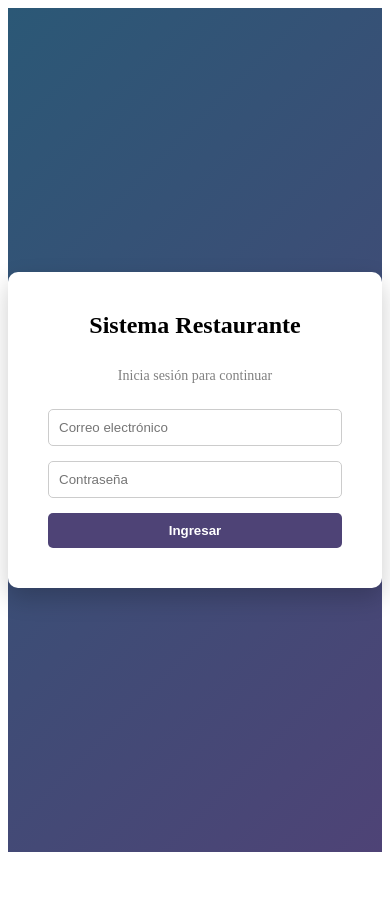
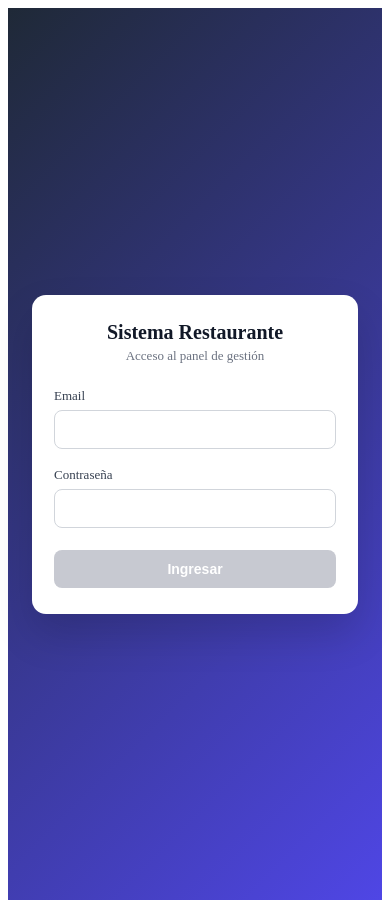
Before and after one commit to GabrielPanta/frontRestaurant, an Angular app: page /login in a window 390 px wide. Before the commit the page ends 860 px from the top, so only its background shows below. Built offline with nearby package versions, Linux system fonts and the light colour scheme.

Commit message:
mejoras en vistas login, crear usuario, cocina

```diff
--- a/src/app/features/admin/mesas/mesas.component.html
+++ b/src/app/features/admin/mesas/mesas.component.html
@@ -104,7 +104,7 @@
 
       <!-- PEDIDO -->
       <div class="detalle">
-        <h4>Pedido</h4>
+        <h4 *ngIf="itemsPedido.length > 0">Pedido: {{ pedidoActivo.estado }}</h4>
 
         <div class="detalle-scroll" *ngIf="itemsPedido.length > 0">
           <div
@@ -124,7 +124,7 @@
         </div>
 
         <div class="pedido-vacio" *ngIf="itemsPedido.length === 0">
-          Sin productos
+          Agrega platos al pedido
         </div>
       </div>
 
--- a/src/app/features/admin/usuarios/crear-usuario.component.css
+++ b/src/app/features/admin/usuarios/crear-usuario.component.css
@@ -1,77 +1,123 @@
 .contenedor {
   display: flex;
   justify-content: center;
-align-items: center;
+  align-items: flex-start;
   padding: 40px 20px;
 }
 
+/* CARD */
 .form-card {
   width: 100%;
-max-width: 420px;
+  max-width: 440px;
   background: #ffffff;
-padding: 30px;
+  padding: 28px;
   border-radius: 16px;
-box-shadow: 0 10px 30px rgba(0, 0, 0, 0.08);
-display: flex;
-flex-direction: column;
-gap: 20px;
+  box-shadow: 0 8px 26px rgba(0,0,0,0.08);
 }
 
-.form-card h2 {
+/* HEADER */
+.form-header {
+  margin-bottom: 18px;
+}
+
+.form-header h2 {
   margin: 0;
-text-align: center;
   font-size: 22px;
   font-weight: 600;
-color: #333;
+  color: #111827;
 }
 
+.form-header p {
+  margin: 4px 0 0 0;
+  font-size: 13px;
+  color: #6b7280;
+}
+
+/* FORM */
 form {
   display: flex;
   flex-direction: column;
-gap: 15px;
+  gap: 14px;
 }
 
+.campo {
+  display: flex;
+  flex-direction: column;
+  gap: 6px;
+}
+
+label {
+  font-size: 13px;
+  font-weight: 500;
+  color: #374151;
+}
+
+/* INPUTS */
 input,
 select {
-padding: 12px 14px;
-border-radius: 10px;
-border: 1px solid #dcdcdc;
+  padding: 11px 12px;
+  border-radius: 8px;
+  border: 1px solid #d1d5db;
   font-size: 14px;
-transition: 0.2s;
+  transition: border 0.15s, box-shadow 0.15s;
   outline: none;
+  background: #fff;
 }
 
 input:focus,
 select:focus {
-border-color: #1976d2;
-box-shadow: 0 0 0 2px rgba(25, 118, 210, 0.15);
+  border-color: #4f46e5;
+  box-shadow: 0 0 0 3px rgba(79,70,229,0.15);
 }
 
 select {
   cursor: pointer;
 }
 
-button {
-padding: 12px;
-border-radius: 10px;
+/* BUTTON */
+.btn-primario {
+  margin-top: 6px;
+  padding: 11px;
+  border-radius: 8px;
   border: none;
   font-size: 14px;
   font-weight: 500;
   cursor: pointer;
-background: #1976d2;
+  background: #4f46e5;
   color: white;
-transition: 0.2s;
+  transition: background 0.15s, transform 0.05s;
 }
 
-button:hover {
-background: #1565c0;
+.btn-primario:hover {
+  background: #4338ca;
 }
 
-button:active {
+.btn-primario:active {
   transform: scale(0.98);
 }
 
-button:disabled {
-background: #bdbdbd;
+.btn-primario:disabled {
+  background: #c7c9d1;
   cursor: not-allowed;
 }
+
+/* RESPONSIVE */
+@media (max-width: 600px) {
+  .contenedor {
+    padding: 20px 14px;
+  }
+
+  .form-card {
+    padding: 22px;
+    border-radius: 14px;
+  }
+
+  .form-header h2 {
+    font-size: 20px;
+  }
+
+  input,
+  select {
+    font-size: 13px;
+  }
+}
--- a/src/app/features/admin/usuarios/crear-usuario.component.html
+++ b/src/app/features/admin/usuarios/crear-usuario.component.html
@@ -1,45 +1,68 @@
+<div class="contenedor">
+
   <div class="form-card">
 
-  <h2>Crear Usuario</h2>
+    <div class="form-header">
+      <h2>Nuevo usuario</h2>
+      <p>Crear cuenta para acceso al sistema</p>
+    </div>
 
-  <form (ngSubmit)="crearUsuario()">
+    <form (ngSubmit)="crearUsuario()" #f="ngForm">
 
+      <div class="campo">
+        <label>Nombre</label>
         <input
           type="text"
-      placeholder="Nombre"
           [(ngModel)]="usuario.nombre"
           name="nombre"
           required>
+      </div>
 
+      <div class="campo">
+        <label>Email</label>
         <input
           type="email"
-      placeholder="Email"
           [(ngModel)]="usuario.email"
           name="email"
           required>
+      </div>
 
+      <div class="campo">
+        <label>Contraseña</label>
         <input
           type="password"
-      placeholder="Contraseña"
           [(ngModel)]="usuario.password"
           name="password"
           required>
+      </div>
 
+      <div class="campo">
+        <label>Rol</label>
         <select
           [(ngModel)]="usuario.rol"
           name="rol"
           required>
+
+          <option value="" disabled selected>
+            Seleccionar rol
+          </option>
 
           <option *ngFor="let r of roles" [value]="r">
             {{ r }}
           </option>
 
         </select>
+      </div>
 
-    <button type="submit">
-      Crear Usuario
+      <button
+        type="submit"
+        class="btn-primario"
+        [disabled]="f.invalid">
+        Crear usuario
       </button>
 
     </form>
 
   </div>
+
+</div>
--- a/src/app/features/auth/login/login.component.css
+++ b/src/app/features/auth/login/login.component.css
@@ -1,56 +1,125 @@
+/* FONDO */
 .login-container {
-  height: 100vh;
+  min-height: 100vh;
   display: flex;
+  align-items: center;
   justify-content: center;
-  align-items: center;
-  background: linear-gradient(135deg, #2b5876, #4e4376);
+  padding: 24px;
+  background: linear-gradient(135deg, #1f2937, #4f46e5);
 }
 
+/* WRAPPER */
+.login-wrapper {
+  width: 100%;
+  max-width: 420px;
+}
+
+/* CARD */
 .login-card {
-  background: white;
-  padding: 40px;
-  border-radius: 10px;
-  width: 320px;
+  background: #ffffff;
+  padding: 32px 28px;
+  border-radius: 16px;
+  box-shadow: 0 20px 40px rgba(0,0,0,0.15);
   display: flex;
   flex-direction: column;
-  gap: 15px;
-  box-shadow: 0 10px 25px rgba(0,0,0,0.2);
+  gap: 18px;
 }
 
-.login-card h2 {
+/* HEADER */
+.login-header {
   text-align: center;
-  margin: 0;
+  margin-bottom: 6px;
 }
 
-.subtitle {
-  text-align: center;
-  font-size: 14px;
-  color: gray;
-  margin-bottom: 10px;
+.login-header h1 {
+  margin: 0;
+  font-size: 22px;
+  font-weight: 600;
+  color: #111827;
+}
+
+.login-header p {
+  margin: 4px 0 0 0;
+  font-size: 13px;
+  color: #6b7280;
+}
+
+/* CAMPOS */
+.campo {
+  display: flex;
+  flex-direction: column;
+  gap: 6px;
+}
+
+label {
+  font-size: 13px;
+  font-weight: 500;
+  color: #374151;
 }
 
 input {
-  padding: 10px;
-  border-radius: 5px;
-  border: 1px solid #ccc;
+  padding: 11px 12px;
+  border-radius: 8px;
+  border: 1px solid #d1d5db;
+  font-size: 14px;
+  outline: none;
+  transition: border 0.15s, box-shadow 0.15s;
 }
 
-button {
-  padding: 10px;
-  border: none;
-  background: #4e4376;
-  color: white;
-  border-radius: 5px;
-  cursor: pointer;
-  font-weight: bold;
+input:focus {
+  border-color: #4f46e5;
+  box-shadow: 0 0 0 3px rgba(79,70,229,0.15);
 }
 
-button:hover {
-  opacity: 0.9;
+/* BOTON */
+.btn-login {
+  margin-top: 4px;
+  padding: 11px;
+  border-radius: 8px;
+  border: none;
+  font-size: 14px;
+  font-weight: 600;
+  cursor: pointer;
+  background: #4f46e5;
+  color: white;
+  transition: background 0.15s, transform 0.05s;
 }
 
+.btn-login:hover {
+  background: #4338ca;
+}
+
+.btn-login:active {
+  transform: scale(0.98);
+}
+
+.btn-login:disabled {
+  background: #c7c9d1;
+  cursor: not-allowed;
+}
+
+/* ERROR */
 .error {
-  color: red;
+  background: #fee2e2;
+  color: #b91c1c;
+  font-size: 13px;
+  padding: 8px 10px;
+  border-radius: 8px;
   text-align: center;
-  font-size: 13px;
 }
+
+/* RESPONSIVE */
+@media (max-width: 480px) {
+  .login-card {
+    padding: 26px 22px;
+    border-radius: 14px;
+  }
+
+  .login-header h1 {
+    font-size: 20px;
+  }
+
+  input {
+    font-size: 13px;
+  }
+}
--- a/src/app/features/auth/login/login.component.html
+++ b/src/app/features/auth/login/login.component.html
@@ -1,13 +1,46 @@
 <div class="login-container">
-  <form class="login-card" [formGroup]="form" (ngSubmit)="submit()">
-    <h2>Sistema Restaurante</h2>
-    <p class="subtitle">Inicia sesión para continuar</p>
 
-    <input type="email" placeholder="Correo electrónico" formControlName="email">
-    <input type="password" placeholder="Contraseña" formControlName="password">
+  <div class="login-wrapper">
 
-    <button type="submit">Ingresar</button>
+    <form
+      class="login-card"
+      [formGroup]="form"
+      (ngSubmit)="submit()">
 
-    <p class="error" *ngIf="error">{{ error }}</p>
-  </form>
+      <div class="login-header">
+        <h1>Sistema Restaurante</h1>
+        <p>Acceso al panel de gestión</p>
+      </div>
+
+      <div class="campo">
+        <label>Email</label>
+        <input
+          type="email"
+          formControlName="email"
+          autocomplete="username">
+      </div>
+
+      <div class="campo">
+        <label>Contraseña</label>
+        <input
+          type="password"
+          formControlName="password"
+          autocomplete="current-password">
+      </div>
+
+      <button
+        type="submit"
+        class="btn-login"
+        [disabled]="form.invalid">
+        Ingresar
+      </button>
+
+      <div class="error" *ngIf="error">
+        {{ error }}
+      </div>
+
+    </form>
+
+  </div>
+
 </div>
--- a/src/app/features/cocina/cocina.component.css
+++ b/src/app/features/cocina/cocina.component.css
@@ -1,54 +1,162 @@
 .cocina-container {
   padding: 20px;
+  max-width: 1400px;
+  margin: auto;
 }
 
-h2 {
-  margin-bottom: 20px;
+/* HEADER */
+.header {
+  display: flex;
+  justify-content: space-between;
+  align-items: center;
+  margin-bottom: 24px;
 }
 
-.sin-pedidos {
-  background: #f5f5f5;
-  padding: 15px;
-  border-radius: 8px;
+.header h2 {
+  font-size: 22px;
+  font-weight: 600;
+  color: #111827;
 }
 
+.contador {
+  background: #111827;
+  color: white;
+  padding: 6px 12px;
+  border-radius: 8px;
+  font-size: 13px;
+}
+
+/* SIN PEDIDOS */
+.sin-pedidos {
+  background: #f3f4f6;
+  border: 1px dashed #d1d5db;
+  padding: 20px;
+  border-radius: 10px;
+  text-align: center;
+  color: #6b7280;
+}
+
+/* GRID */
+.pedidos-grid {
+  display: grid;
+  grid-template-columns: repeat(auto-fill, minmax(260px, 1fr));
+  gap: 18px;
+}
+
+/* CARD PEDIDO */
 .pedido-card {
   background: white;
-  border-radius: 10px;
+  border-radius: 14px;
   padding: 16px;
-  margin-bottom: 16px;
-  box-shadow: 0 2px 6px rgba(0,0,0,0.1);
+  display: flex;
+  flex-direction: column;
+  box-shadow: 0 4px 12px rgba(0,0,0,0.08);
+  border-left: 6px solid #f59e0b;
 }
 
+/* HEADER CARD */
 .pedido-header {
   display: flex;
   justify-content: space-between;
-  margin-bottom: 10px;
-  font-weight: 600;
+  align-items: center;
+  margin-bottom: 14px;
 }
 
-.tabla-cocina {
-  width: 100%;
-  border-collapse: collapse;
-  margin-bottom: 12px;
+.pedido-info {
+  display: flex;
+  flex-direction: column;
 }
 
-.tabla-cocina th,
-.tabla-cocina td {
-  border-bottom: 1px solid #eee;
-  padding: 8px;
-  text-align: left;
+.pedido-id {
+  font-size: 18px;
+  font-weight: 700;
+  color: #111827;
 }
 
+.mesa {
+  font-size: 13px;
+  color: #6b7280;
+}
+
+.estado {
+  background: #f59e0b;
+  color: white;
+  font-size: 11px;
+  padding: 4px 8px;
+  border-radius: 6px;
+}
+
+/* ITEMS */
+.items {
+  flex: 1;
+  display: flex;
+  flex-direction: column;
+  gap: 6px;
+  margin-bottom: 14px;
+}
+
+.item {
+  display: flex;
+  justify-content: space-between;
+  padding: 6px 8px;
+  border-bottom: 1px dashed #e5e7eb;
+}
+
+.nombre {
+  font-size: 14px;
+  color: #111827;
+}
+
+.cantidad {
+  font-size: 14px;
+  font-weight: 600;
+  color: #111827;
+}
+
+/* BOTON */
 .btn-listo {
-  background: #28a745;
+  background: #16a34a;
   color: white;
   border: none;
-  padding: 8px 14px;
-  border-radius: 6px;
+  padding: 10px;
+  border-radius: 8px;
   cursor: pointer;
+  font-size: 14px;
+  font-weight: 500;
 }
 
 .btn-listo:hover {
-  background: #218838;
+  background: #15803d;
 }
+
+/* RESPONSIVE */
+@media (max-width: 900px) {
+  .pedidos-grid {
+    grid-template-columns: repeat(auto-fill, minmax(220px, 1fr));
+  }
+}
+
+@media (max-width: 600px) {
+  .cocina-container {
+    padding: 14px;
+  }
+
+  .header {
+    flex-direction: column;
+    align-items: flex-start;
+    gap: 8px;
+  }
+
+  .pedido-card {
+    padding: 14px;
+  }
+
+  .pedido-id {
+    font-size: 16px;
+  }
+
+  .nombre,
+  .cantidad {
+    font-size: 13px;
+  }
+}
```
Also changed, not shown: src/app/features/cocina/cocina.component.html (+35 -18 lines). Lines whose indentation alone changed are shown as unchanged.
